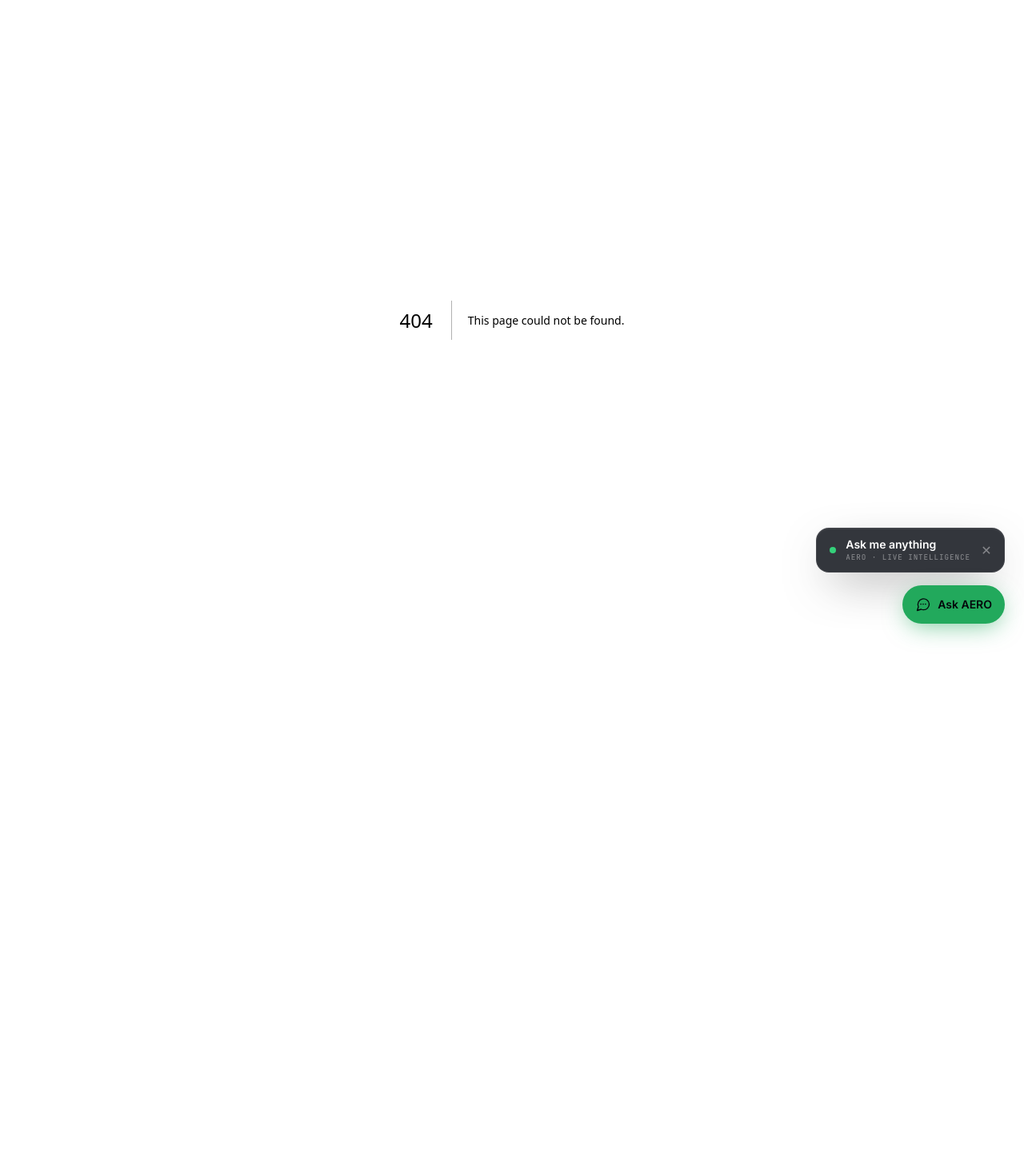
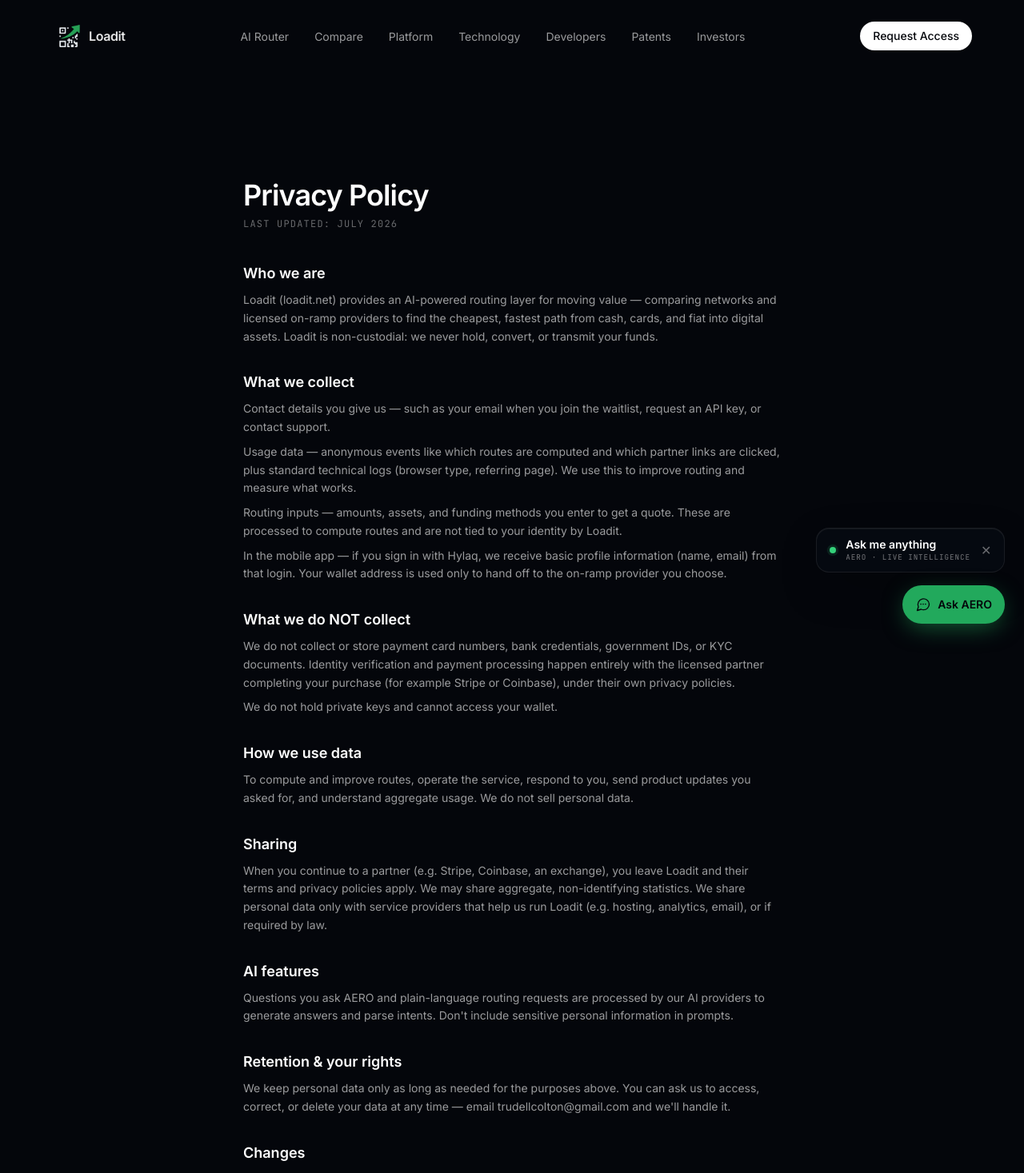
Before and after one commit to trudellcolton1-arch/Loadit, a Next.js app: page /privacy in a window 1280 px wide. Before the commit this address had no page. Shown: the top 1467 px of the page at 80% size. Before the commit the page ends 800 px from the top, so only its background shows below. Built offline with nearby package versions, Linux system fonts and the light colour scheme.

Commit message:
Add /privacy policy page (TestFlight/App Store requirement) + iOS export-compliance flag

```diff
--- /dev/null
+++ b/app/privacy/page.tsx
@@ -0,0 +1,97 @@
+import type { Metadata } from "next";
+import { Navbar } from "@/components/Navbar";
+import { Footer } from "@/components/Footer";
+
+export const metadata: Metadata = {
+  title: "Privacy Policy",
+  description: "How Loadit handles your data across the website, API, and mobile app.",
+  alternates: { canonical: "/privacy" },
+};
+
+const SECTIONS: { h: string; p: string[] }[] = [
+  {
+    h: "Who we are",
+    p: [
+      "Loadit (loadit.net) provides an AI-powered routing layer for moving value — comparing networks and licensed on-ramp providers to find the cheapest, fastest path from cash, cards, and fiat into digital assets. Loadit is non-custodial: we never hold, convert, or transmit your funds.",
+    ],
+  },
+  {
+    h: "What we collect",
+    p: [
+      "Contact details you give us — such as your email when you join the waitlist, request an API key, or contact support.",
+      "Usage data — anonymous events like which routes are computed and which partner links are clicked, plus standard technical logs (browser type, referring page). We use this to improve routing and measure what works.",
+      "Routing inputs — amounts, assets, and funding methods you enter to get a quote. These are processed to compute routes and are not tied to your identity by Loadit.",
+      "In the mobile app — if you sign in with Hylaq, we receive basic profile information (name, email) from that login. Your wallet address is used only to hand off to the on-ramp provider you choose.",
+    ],
+  },
+  {
+    h: "What we do NOT collect",
+    p: [
+      "We do not collect or store payment card numbers, bank credentials, government IDs, or KYC documents. Identity verification and payment processing happen entirely with the licensed partner completing your purchase (for example Stripe or Coinbase), under their own privacy policies.",
+      "We do not hold private keys and cannot access your wallet.",
+    ],
+  },
+  {
+    h: "How we use data",
+    p: [
+      "To compute and improve routes, operate the service, respond to you, send product updates you asked for, and understand aggregate usage. We do not sell personal data.",
+    ],
+  },
+  {
+    h: "Sharing",
+    p: [
+      "When you continue to a partner (e.g. Stripe, Coinbase, an exchange), you leave Loadit and their terms and privacy policies apply. We may share aggregate, non-identifying statistics. We share personal data only with service providers that help us run Loadit (e.g. hosting, analytics, email), or if required by law.",
+    ],
+  },
+  {
+    h: "AI features",
+    p: [
+      "Questions you ask AERO and plain-language routing requests are processed by our AI providers to generate answers and parse intents. Don't include sensitive personal information in prompts.",
+    ],
+  },
+  {
+    h: "Retention & your rights",
+    p: [
+      "We keep personal data only as long as needed for the purposes above. You can ask us to access, correct, or delete your data at any time — email trudellcolton@gmail.com and we'll handle it.",
+    ],
+  },
+  {
+    h: "Changes",
+    p: [
+      "We'll update this page as the product evolves and adjust the date below. Material changes will be highlighted on this page.",
+    ],
+  },
+];
+
+export default function PrivacyPage() {
+  return (
+    <>
+      <Navbar />
+      <main className="pt-16">
+        <section className="section-py">
+          <div className="container-px mx-auto max-w-3xl">
+            <h1 className="text-3xl font-semibold tracking-tight text-white sm:text-4xl">
+              Privacy Policy
+            </h1>
+            <p className="mt-2 font-mono text-xs uppercase tracking-widest text-white/40">
+              Last updated: July 2026
+            </p>
+            <div className="mt-10 space-y-8">
+              {SECTIONS.map((s) => (
+                <div key={s.h}>
+                  <h2 className="text-lg font-semibold text-white">{s.h}</h2>
+                  {s.p.map((para, i) => (
+                    <p key={i} className="mt-2 text-sm leading-relaxed text-white/60">
+                      {para}
+                    </p>
+                  ))}
+                </div>
+              ))}
+            </div>
+          </div>
+        </section>
+      </main>
+      <Footer />
+    </>
+  );
+}
```
Also changed, not shown: 1 other file (tests, documents, lock files or other folders).
